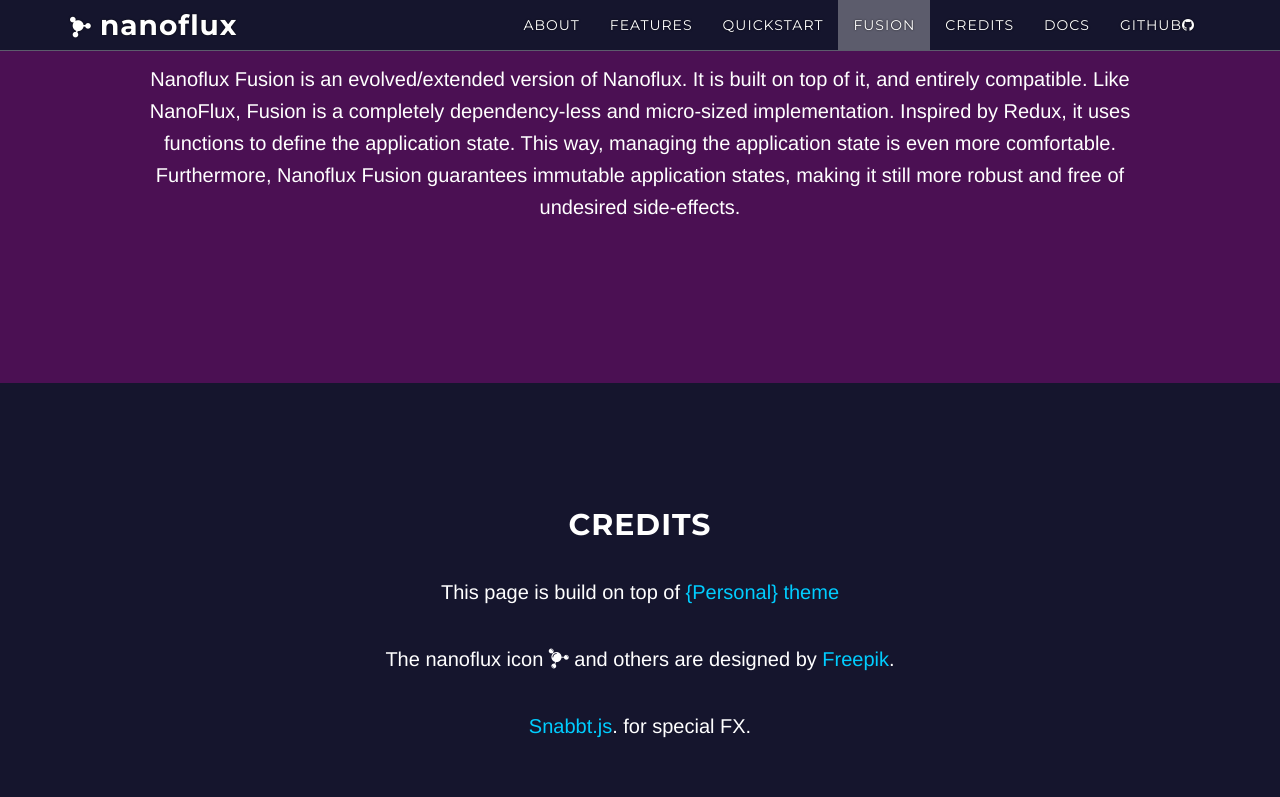
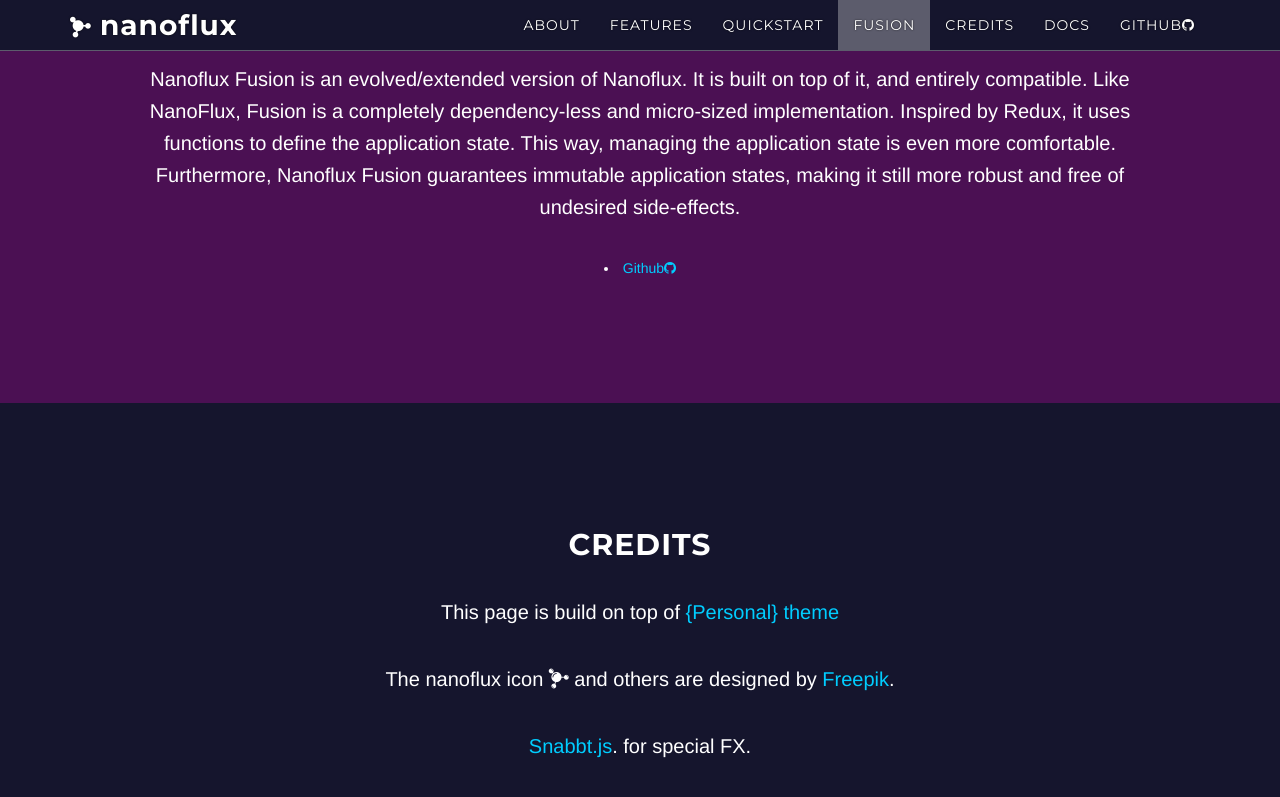
Before and after one commit to ohager/nanoflux, a Jekyll site: the page built from index.html, in a window 1280 px wide and 900 px high, scrolled down 2744 px. Shown: the top 797 px of the window. Built offline with Jekyll 4.4.1, drawn with Linux system fonts in a browser that asks for light colours; nearby versions of some CDN libraries; comment, search, counter and statistics services are not loaded; a style sheet for code colours, icons or effects is not loaded.

```diff
--- a/_config.yml
+++ b/_config.yml
@@ -5,6 +5,7 @@
 
 url: "https://ohager.github.io"
 repo: "https://github.com/ohager/nanoflux"
+fusionrepo: "https://github.com/ohager/nanoflux-fusion"
 
 # If you're hosting your site at a Project repository on GitHub pages
 # (https://yourusername.github.io/repository-name)
--- a/about.html
+++ b/about.html
@@ -26,5 +26,5 @@ Support the repo by starring or forking it!
 </div>
 
 <p>
-    <small>You may have a look at <a href="_posts/2016-06-11-nanoflux-fusion.md">NanoFlux Fusion</a> - an extended version of NanoFlux inspired by Redux</small>
+    <small>You may have a look at <a href="#fusion">NanoFlux Fusion</a> - an extended version of NanoFlux inspired by Redux</small>
 </p>
--- a/fusion.html
+++ b/fusion.html
@@ -25,7 +25,7 @@ title: Fusion
     </div>
 
     <div class="col-lg-3">
-        <i class="flaticon-cube-molecule"></i>
+        <i class="flaticon-cube-molecule-1"></i>
         <h3>Immutable</h3>
         <p>Only store can alter the application state.</p>
     </div>
@@ -37,3 +37,7 @@ title: Fusion
     Inspired by Redux, it uses functions to define the application state. This way, managing the application state is even more comfortable.
     Furthermore, Nanoflux Fusion guarantees immutable application states, making it still more robust and free of undesired side-effects.
 </p>
+
+<li>
+    <a href="{{site.fusionrepo}}" target="_blank" alt="Github Repository">Github<i class="fa fa-github"></i></a>
+</li>
```
